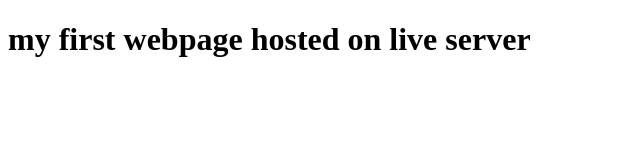
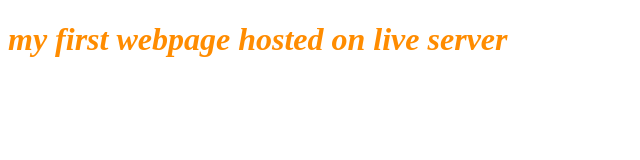
Before and after one commit to Chanchal0109/Webtech_A4, a plain HTML site: page index.html in a window 1280 px wide. Shown: the whole page, without its empty margins (0-640 px from the left). Drawn offline with Linux system fonts and the light colour scheme.

Commit message:
Update index.html

```diff
--- a/index.html
+++ b/index.html
@@ -6,6 +6,6 @@
     <title>My first webpage hosted on live server</title>
 </head>
 <body>
-    <h1>my first webpage hosted on live server</h1>
+    <h1 style="color: darkorange; font-style: italic;">my first webpage hosted on live server</h1>
 </body>
 </html>
```
